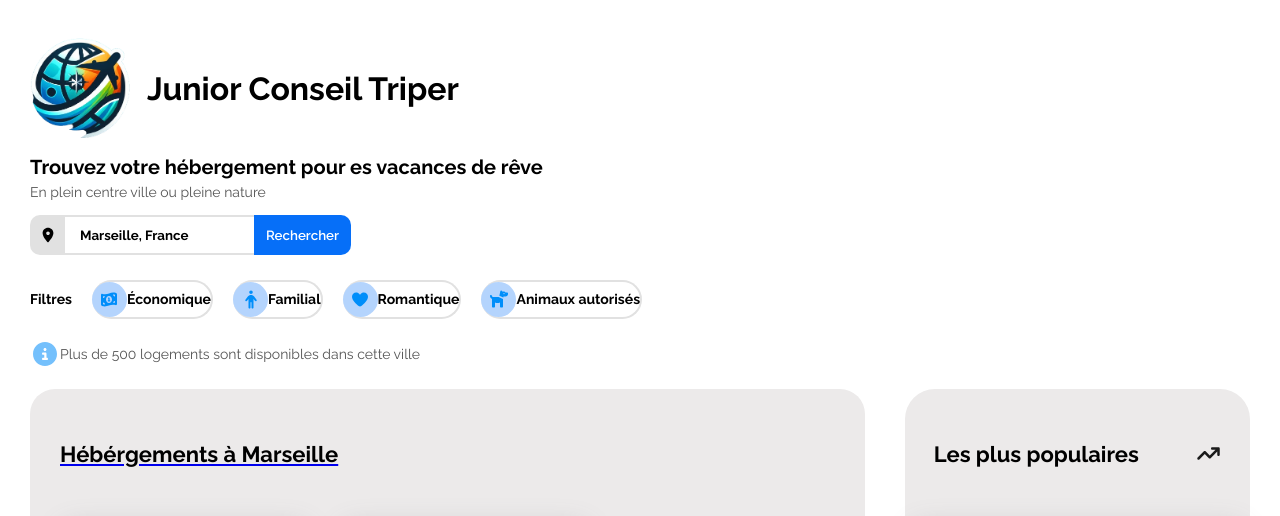
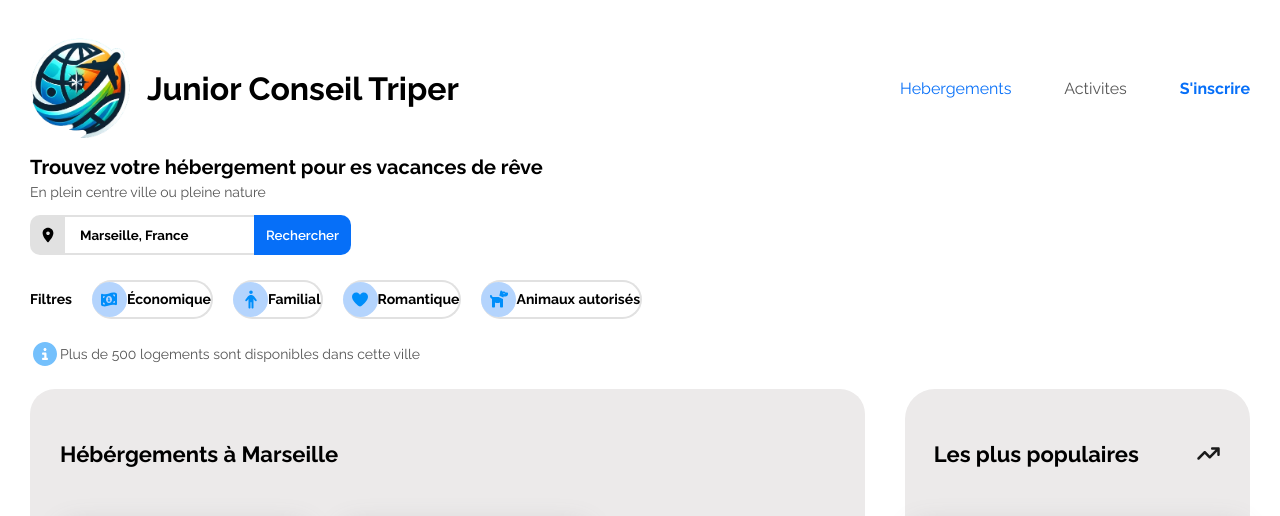
Before and after one commit to novaepitech/junior-conseil-triper-ahsen, a plain HTML site: page index.html in a window 1280 px wide. Shown: the top 516 px of the page. Drawn offline with Linux system fonts and the light colour scheme.

Commit message:
add header

```diff
--- a/index.html
+++ b/index.html
@@ -6,12 +6,25 @@
         <link rel="stylesheet" href="style.css">
     </head>
     <body>
+        <header>
             <div class="logo">
                 <img class="logo-image" src="assets/logos/JCT.png" alt="Logo">
                 <h1 class="logo-title">
                     Junior Conseil Triper
                 </h1>
             </div>
+            <div class="navigation">
+                <a href="#">
+                    Hebergements
+                </a>
+                <a href="#" class="activites-link">
+                    Activites
+                </a>
+                <a href="#" class="sinscrire-link">
+                    S'inscrire
+                </a>
+            </div>
+        </header>
         <h2> Trouvez votre hébergement pour es vacances de rêve</h2>
         <p class="nature-text"> En plein centre ville ou pleine nature</p>
 
@@ -59,9 +72,7 @@
 
         <main>
             <section class="hotels-group">
-                <a href="#activities">
                     <h3 class="section-title">Hébérgements à Marseille</h3>
-                </a>
                 <div class="hotels-listings">
 
                     <div class="hotel-card">
--- a/style.css
+++ b/style.css
@@ -416,3 +416,28 @@ main {
 .footer-column li{
     margin-bottom: 8px;
 }
+
+header {
+    display: flex;
+    justify-content: space-between;
+}
+
+.navigation {
+    display: flex;
+    justify-content: space-between;
+    width: 350px;
+    align-items: center;
+}
+
+.navigation a {
+    text-decoration: none;
+    color: rgb(6, 111, 248);
+}
+
+.activites-link{
+    color: #555 !important;
+}
+.sinscrire-link{
+    font-weight: bold;
+
+}
```
Lines whose indentation alone changed are shown as unchanged.
